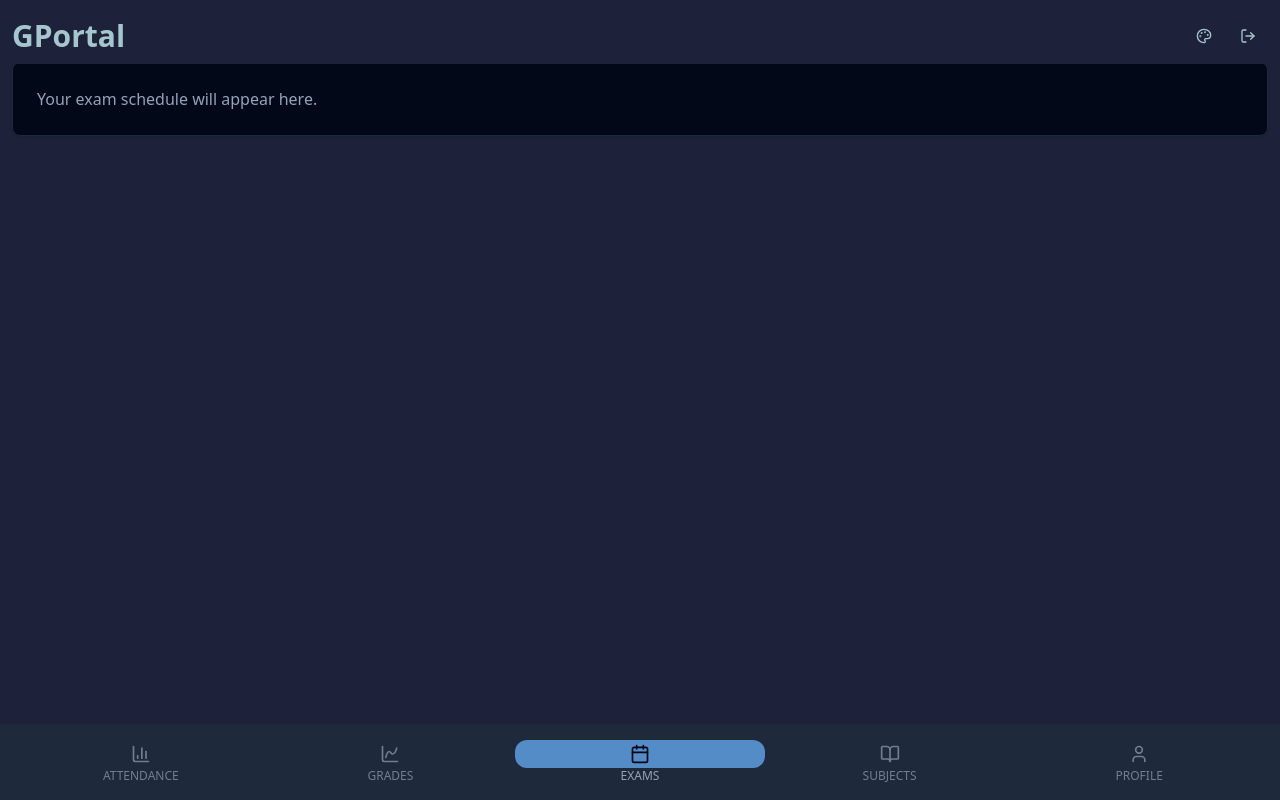
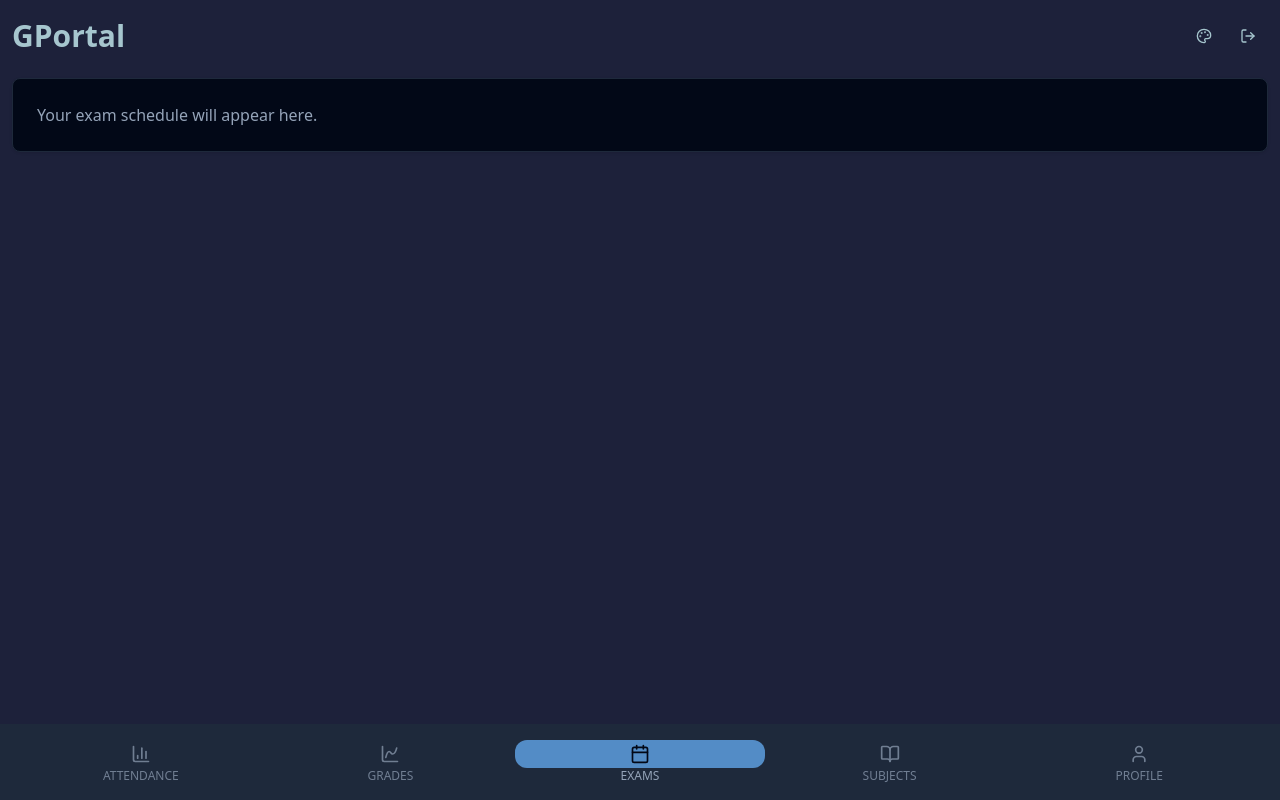
Before and after one commit to codeblech/gportal, a React (Vite) app: page /gportal/exams in a window 1280 px wide. Built offline with nearby package versions, Linux system fonts and the light colour scheme; the HTML template or start-up script is replaced by a standard one; a web font is replaced by a local one.

Commit message:
pretty cards

```diff
--- a/src/pages/Exams.tsx
+++ b/src/pages/Exams.tsx
@@ -1,6 +1,6 @@
 export default function Exams() {
   return (
-    <div className="px-3 pb-4">
+    <div className="px-3 py-4">
       <div className="rounded-lg border bg-card p-6 text-card-foreground shadow-sm">
         <p className="text-muted-foreground">Your exam schedule will appear here.</p>
       </div>
--- a/src/pages/Grades.tsx
+++ b/src/pages/Grades.tsx
@@ -1,6 +1,6 @@
 export default function Grades() {
   return (
-    <div className="px-3 pb-4">
+    <div className="px-3 py-4">
       <div className="rounded-lg border bg-card p-6 text-card-foreground shadow-sm">
         <p className="text-muted-foreground">Your grades will appear here.</p>
       </div>
--- a/src/pages/Profile.tsx
+++ b/src/pages/Profile.tsx
@@ -1,6 +1,6 @@
 export default function Profile() {
   return (
-    <div className="px-3 pb-4">
+    <div className="px-3 py-4">
       <div className="rounded-lg border bg-card p-6 text-card-foreground shadow-sm">
         <p className="text-muted-foreground">Your profile information will appear here.</p>
       </div>
--- a/src/pages/Subjects.tsx
+++ b/src/pages/Subjects.tsx
@@ -1,6 +1,6 @@
 export default function Subjects() {
   return (
-    <div className="px-3 pb-4">
+    <div className="px-3 py-4">
       <div className="rounded-lg border bg-card p-6 text-card-foreground shadow-sm">
         <p className="text-muted-foreground">Your subjects will appear here.</p>
       </div>
```
